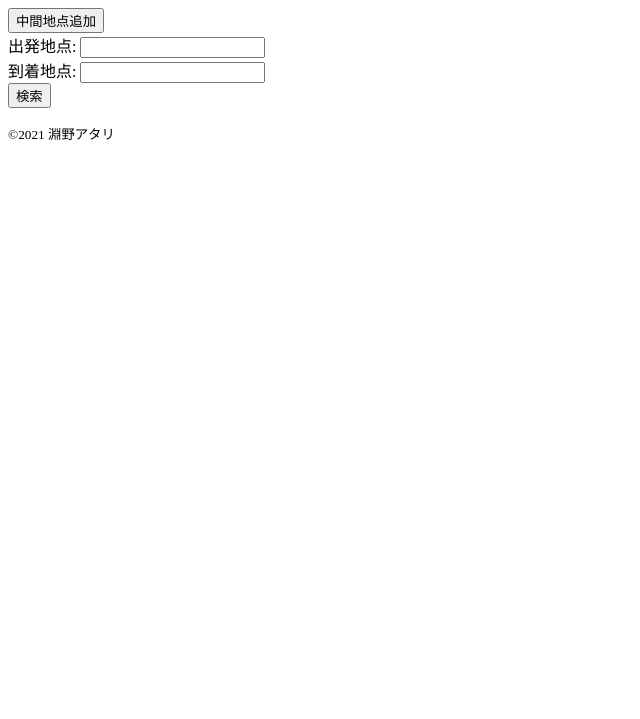
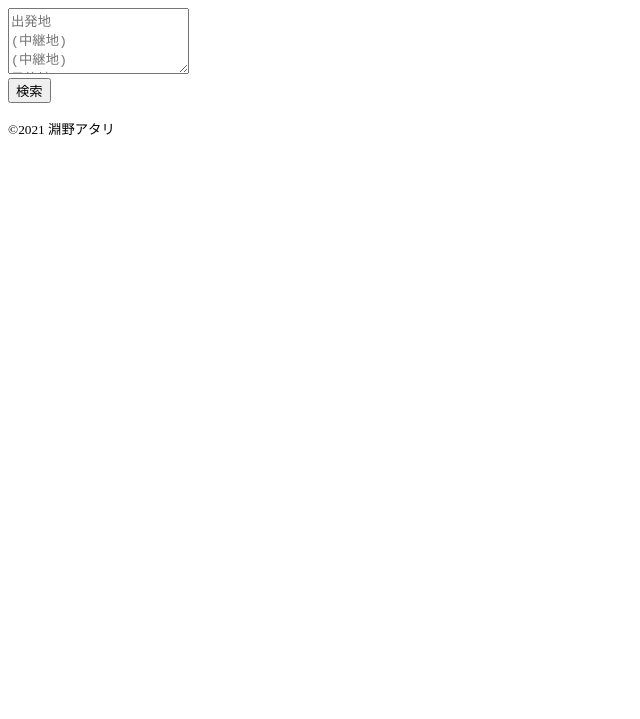
Before and after one commit to hutinoatari/cheapTransfer, a plain HTML site: page index.html in a window 1280 px wide. Shown: the part 81-800 px from the top of the page, without its empty margins (0-640 px from the left). Drawn offline with Linux system fonts and the light colour scheme.

Commit message:
地点入力欄をinputからtextareaに変更した

```diff
--- a/index.html
+++ b/index.html
@@ -13,22 +13,7 @@
     </header>
 
     <main>
-        <div>
-            <button type="button" onclick="addRelayPoint()">中間地点追加</button>
-        </div>
-        <form name="locationData">
-            <div>
-                <label>
-                    出発地点: <input>
-                </label>
-            </div>
-            <div id="relayPoints"></div>
-            <div>
-                <label>
-                    到着地点: <input>
-                </label>
-            </div>
-        </form>
+        <textarea name="locationData" rows="4" placeholder="出発地&#13;(中継地)&#13;(中継地)&#13;目的地"></textarea>
         <div>
             <button type="button" onclick="searchTransfer()">検索</button>
         </div>
--- a/main.js
+++ b/main.js
@@ -4,8 +4,8 @@ const isJapanPoint = name => {
 }
 
 const searchTransfer = () => {
-    const points = document.forms.locationData.elements;
-    const pointArray = Array.from(points).map((point) => point.value.trim()).filter(point => point !== "");
+    const pointStr = document.querySelector("textarea").value;
+    const pointArray = pointStr.split("\n").map((point) => point.trim()).filter(point => point !== "");
     if(pointArray.length < 2){
         alert("不正な入力です。")
         return;
@@ -19,7 +19,7 @@ const searchTransfer = () => {
         text += `\n|(${transportation})\n`;
     }
     const output = document.querySelector("output");
-    const button = document.querySelectorAll("button")[1];
+    const button = document.querySelector("button");
     output.innerText = "検索中...";
     button.disabled = true;
     const necessaryTime = 2000 + Math.random() * 3000;
@@ -29,15 +29,3 @@ const searchTransfer = () => {
         button.textContent = "再検索";
     }, necessaryTime);
 }
-
-const addRelayPoint = () => {
-    const div = document.createElement("div");
-    const label = document.createElement("label");
-    const labelText = document.createTextNode("中継地点: ");
-    const input = document.createElement("input");
-    label.appendChild(labelText);
-    label.appendChild(input);
-    div.appendChild(label);
-    const relayPoints = document.querySelector("#relayPoints");
-    relayPoints.appendChild(div);
-}
```
